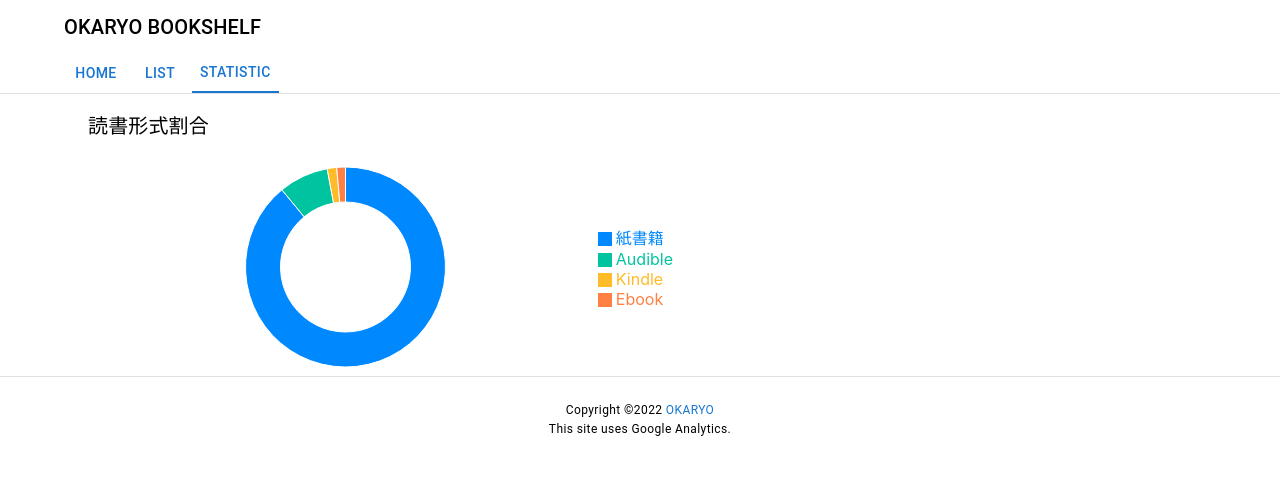
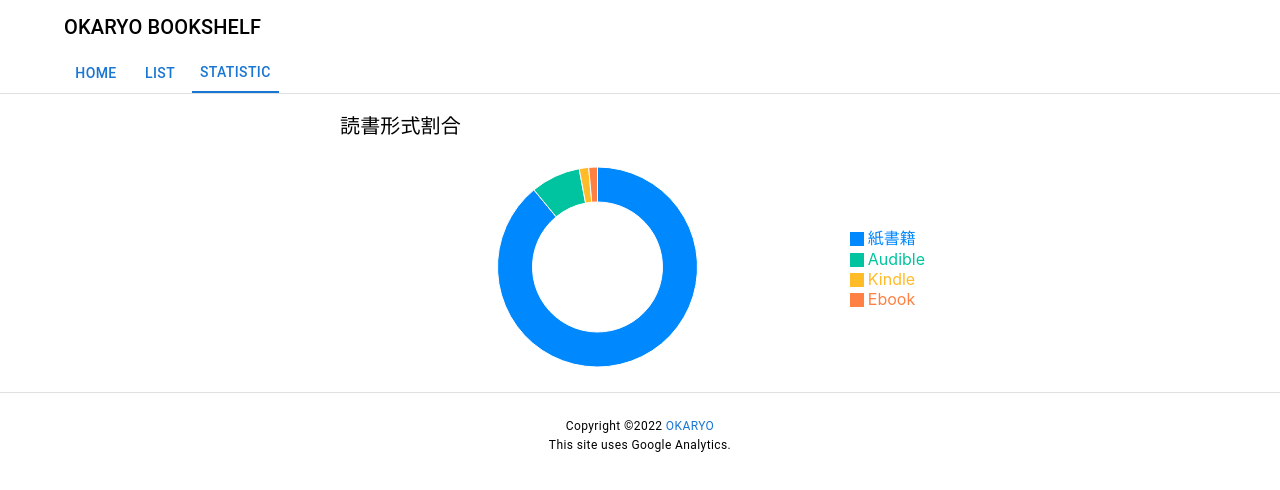
Before and after one commit to okaryo/book.okaryo.io, a Next.js app: page /statistic in a window 1280 px wide. Shown: the top 490 px of the page. Built offline with nearby package versions, Linux system fonts and the light colour scheme.

Commit message:
[fix] content display to flex

```diff
--- a/src/pages/statistic/index.tsx
+++ b/src/pages/statistic/index.tsx
@@ -3,7 +3,7 @@ import Statistic from '../../components/statistics/Statistic'
 
 const StatisticPage = () => {
   return (
-    <Container sx={{maxWidth: 600}}>
+    <Container sx={{maxWidth: 600, display: 'flex', alignItems: 'center', justifyContent: 'center', pb: 2}}>
       <Statistic />
     </Container>
   )
```
